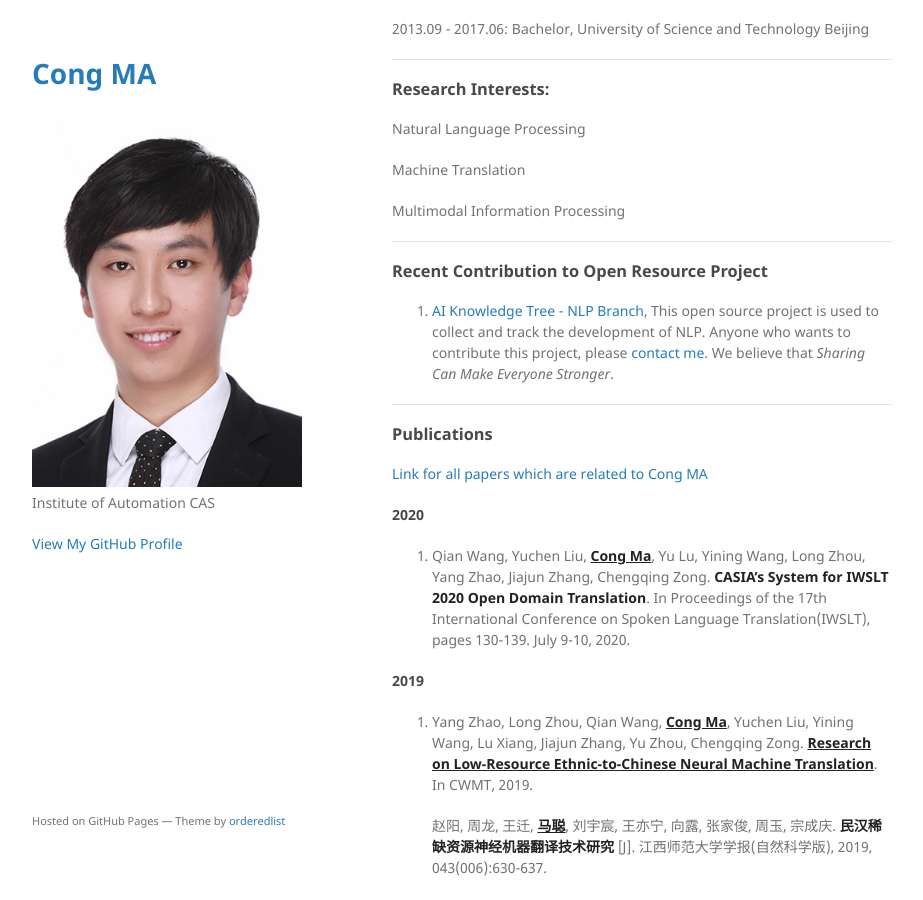
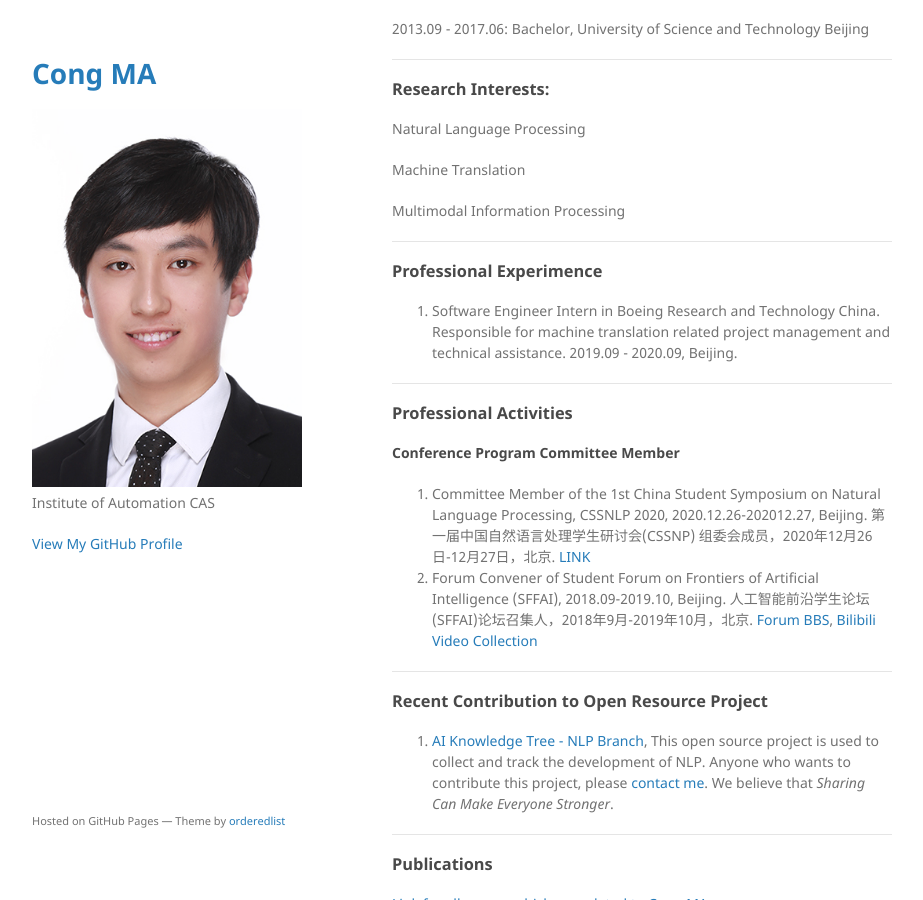
Before and after one commit to EriCongMa/ericongma.github.io, a Jekyll site: the page built from index.md, in a window 1280 px wide and 900 px high, scrolled down 457 px. Shown: the whole window, without its empty margins (178-1101 px from the left). Built offline with Jekyll 4.4.1, drawn with Linux system fonts in a browser that asks for light colours; our own code applies the rules of GitHub Pages for plain Markdown files.

Commit message:
macong:2020-12-18_09:50:49

```diff
--- a/index.md
+++ b/index.md
@@ -35,6 +35,21 @@ Natural Language Processing
 Machine Translation
 
 Multimodal Information Processing
+
+---
+
+### Professional Experimence
+
+1. Software Engineer Intern in Boeing Research and Technology China. Responsible for machine translation related project management and technical assistance. 2019.09 - 2020.09, Beijing.
+
+---
+
+### Professional Activities
+
+#### Conference Program Committee Member
+
+1. Committee Member of the 1st China Student Symposium on Natural Language Processing, CSSNLP 2020, 2020.12.26-202012.27, Beijing. 第一届中国自然语言处理学生研讨会(CSSNP) 组委会成员，2020年12月26日-12月27日，北京. [LINK](http://conference.cipsc.org.cn/cssnlp/#/)
+2. Forum Convener of Student Forum on Frontiers of Artificial Intelligence (SFFAI), 2018.09-2019.10, Beijing. 人工智能前沿学生论坛(SFFAI)论坛召集人，2018年9月-2019年10月，北京. [Forum BBS](https://bbs.sffai.com/), [Bilibili Video Collection](https://www.bilibili.com/read/cv1632709/)
 
 ---
 
```
